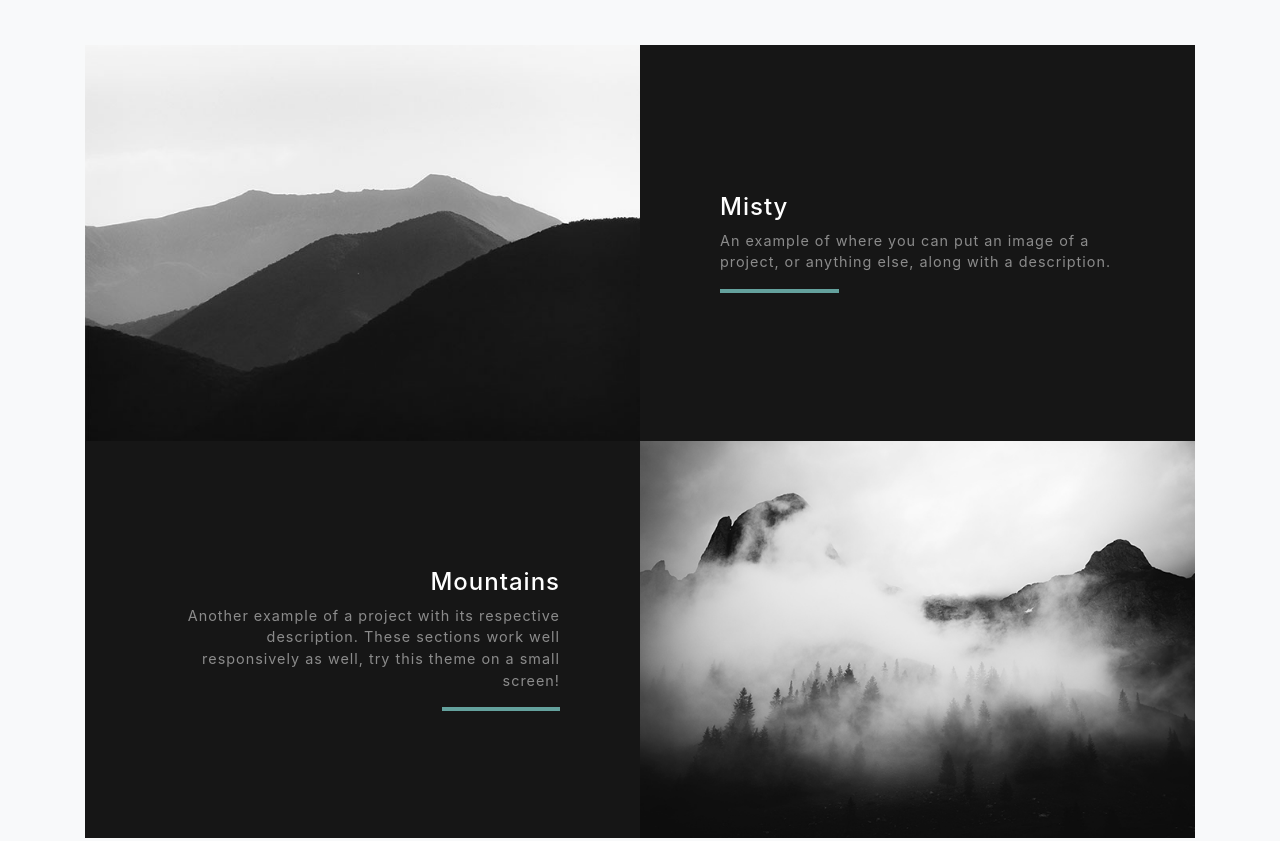
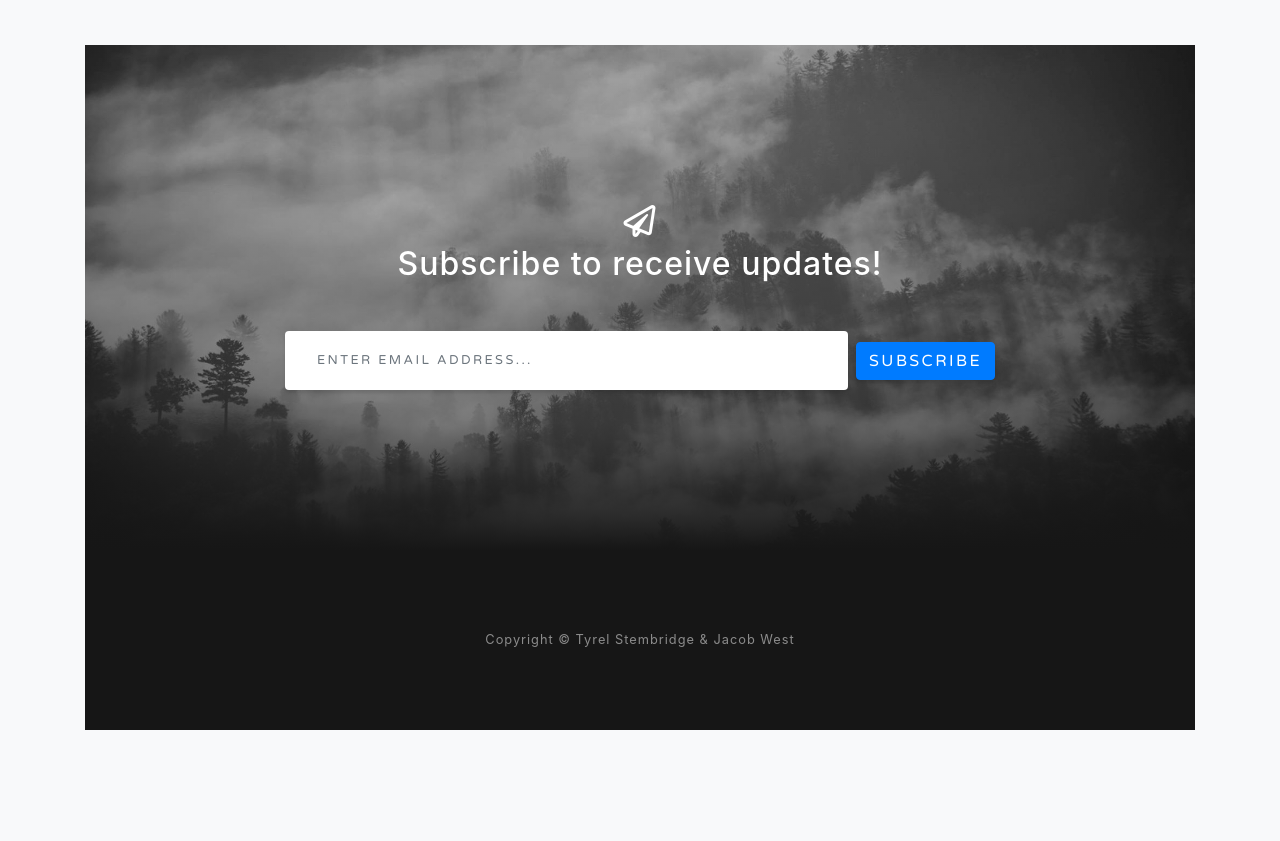
Before and after one commit to stStembridge/CreativeActivity-1, a website with bundled scripts: page games/index.html in a window 1280 px wide. Shown: the part 1927-2768 px from the top of the page. Built offline with nearby package versions, Linux system fonts and the light colour scheme.

Commit message:
minor edits. Just cleaning up the page

```diff
--- a/games/index.html
+++ b/games/index.html
@@ -103,45 +103,6 @@
           </div>
         </div>
 
-        <!-- Project One Row -->
-        <div class="row justify-content-center no-gutters mb-5 mb-lg-0">
-          <div class="col-lg-6">
-            <img class="img-fluid" src="img/demo-image-01.jpg" alt="">
-          </div>
-          <div class="col-lg-6">
-            <div class="bg-black text-center h-100 project">
-              <div class="d-flex h-100">
-                <div class="project-text w-100 my-auto text-center text-lg-left">
-                  <h4 class="text-white">Misty</h4>
-                  <p class="mb-0 text-white-50">An example of where you can put an image of a project, or anything else, along with a description.</p>
-                  <hr class="d-none d-lg-block mb-0 ml-0">
-                </div>
-              </div>
-            </div>
-          </div>
-        </div>
-
-        <!-- Project Two Row -->
-        <div class="row justify-content-center no-gutters">
-          <div class="col-lg-6">
-            <img class="img-fluid" src="img/demo-image-02.jpg" alt="">
-          </div>
-          <div class="col-lg-6 order-lg-first">
-            <div class="bg-black text-center h-100 project">
-              <div class="d-flex h-100">
-                <div class="project-text w-100 my-auto text-center text-lg-right">
-                  <h4 class="text-white">Mountains</h4>
-                  <p class="mb-0 text-white-50">Another example of a project with its respective description. These sections work well responsively as well, try this theme on a small screen!</p>
-                  <hr class="d-none d-lg-block mb-0 mr-0">
-                </div>
-              </div>
-            </div>
-          </div>
-        </div>
-
-      </div>
-    </section>
-
     <!-- Signup Section -->
     <section id="signup" class="signup-section">
       <div class="container">
@@ -221,7 +182,7 @@
     <!-- Footer -->
     <footer class="bg-black small text-center text-white-50">
       <div class="container">
-        Copyright &copy; Your Website 2018
+        Copyright &copy; Tyrel Stembridge &amp; Jacob West
       </div>
     </footer>
 
```
